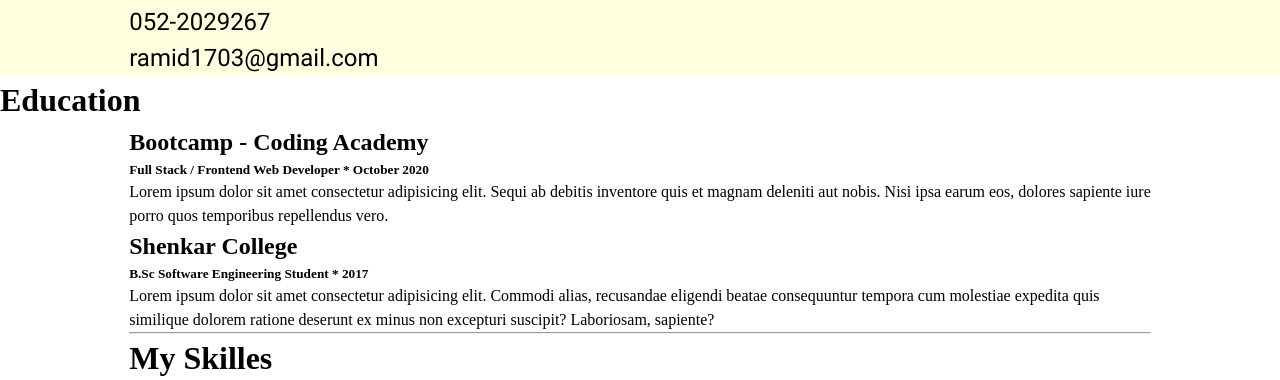
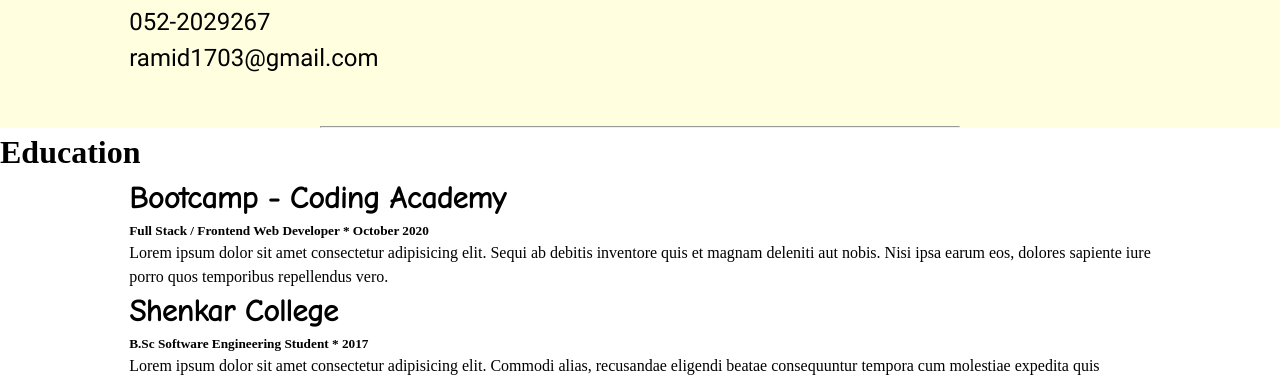
Before and after one commit to RamiDorani/my-portfolio, a React (Create React App) app: page / in a window 1280 px wide. Shown: the part 1167-1547 px from the top of the page. Built offline with nearby package versions, Linux system fonts and the light colour scheme; grey boxes are pictures that could not be loaded; a web font is replaced by a local one.

Commit message:
'update'

```diff
--- a/src/cmps/Education.jsx
+++ b/src/cmps/Education.jsx
@@ -5,12 +5,12 @@ export class Education extends Component {
         return (
             <div id="education">
                 <h1>Education</h1>
-                <section className="container">
+                <section className="container coding-academy">
                     <h2>Bootcamp - Coding Academy</h2>
                     <h5>Full Stack / Frontend Web Developer  * October 2020</h5>
                     <p>Lorem ipsum dolor sit amet consectetur adipisicing elit. Sequi ab debitis inventore quis et magnam deleniti aut nobis. Nisi ipsa earum eos, dolores sapiente iure porro quos temporibus repellendus vero.</p>
                 </section>
-                <section className="container">
+                <section className="container shenkar">
                     <h2>Shenkar College</h2>
                     <h5>B.Sc Software Engineering Student  * 2017</h5>
                     <p>Lorem ipsum dolor sit amet consectetur adipisicing elit. Commodi alias, recusandae eligendi beatae consequuntur tempora cum molestiae expedita quis similique dolorem ratione deserunt ex minus non excepturi suscipit? Laboriosam, sapiente?</p>
--- a/src/cmps/MyDetailes.jsx
+++ b/src/cmps/MyDetailes.jsx
@@ -21,6 +21,7 @@ export class MyDetailes extends Component {
                     ramid1703@gmail.com <br />
                     </p>
                     </div>
+                    <hr className="buttom-line" />
                 </section>
         )
     }
--- a/src/styles/basics/_base.scss
+++ b/src/styles/basics/_base.scss
@@ -56,3 +56,10 @@ li {
 ::-webkit-scrollbar-thumb:vertical:active {
     -webkit-border-radius: 100px;
 }
+
+
+.buttom-line {
+    width: 50%;
+    margin: 0 auto;
+    margin-top: (50px);
+}
--- a/src/styles/components/_education.scss
+++ b/src/styles/components/_education.scss
@@ -0,0 +1,9 @@
+.coding-academy h2 {
+    font-size: rem(30px);
+    font-family: comic;
+}
+
+.shenkar h2 {
+    font-size: rem(30px);
+    font-family: comic;
+}
```
